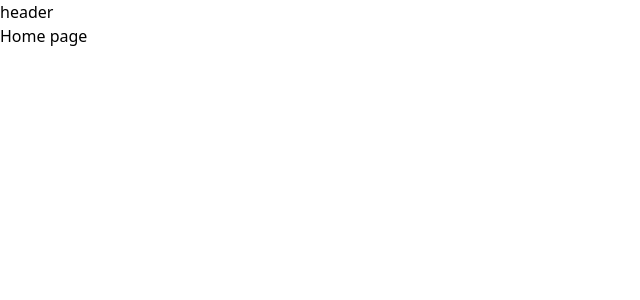
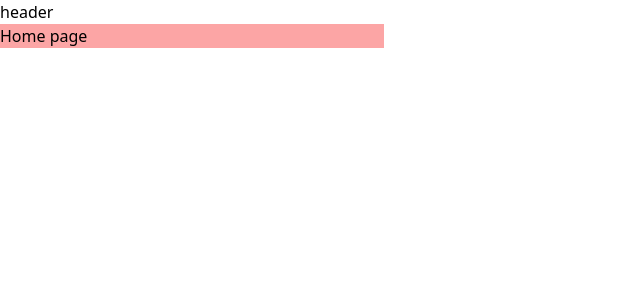
Before and after one commit to dzulia-2005/CrossLab, a React (Vite) app: page / in a window 1280 px wide. Shown: the top 300 px of the page, without its empty margins (0-640 px from the left). Built offline with nearby package versions, Linux system fonts and the light colour scheme.

Commit message:
initial commit

```diff
--- a/src/pages/home/home.tsx
+++ b/src/pages/home/home.tsx
@@ -2,7 +2,7 @@ import React from 'react'
 
 const Home:React.FC = () => {
   return (
-    <div>Home page</div>
+    <div className='w-96 bg-red-300'>Home page</div>
   )
 }
 
--- a/tailwind.config.js
+++ b/tailwind.config.js
@@ -1,11 +1,10 @@
 /** @type {import('tailwindcss').Config} */
 export default {
   content: [
-    "./index.html",
-    "./src/**/*.{js,ts,jsx,tsx}",
+    "./src/**/*.{html,js,jsx,ts,tsx}",
   ],
   theme: {
     extend: {},
   },
   plugins: [],
-};
+}
```
